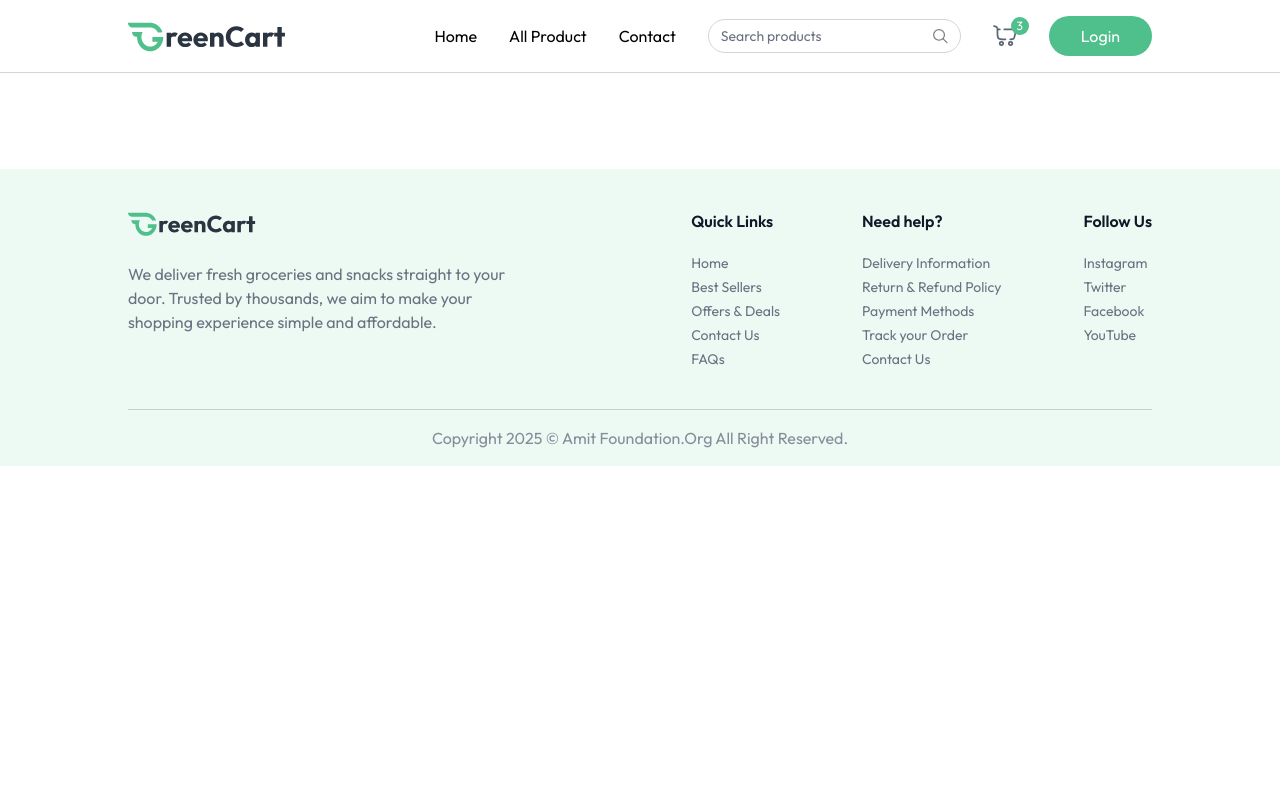
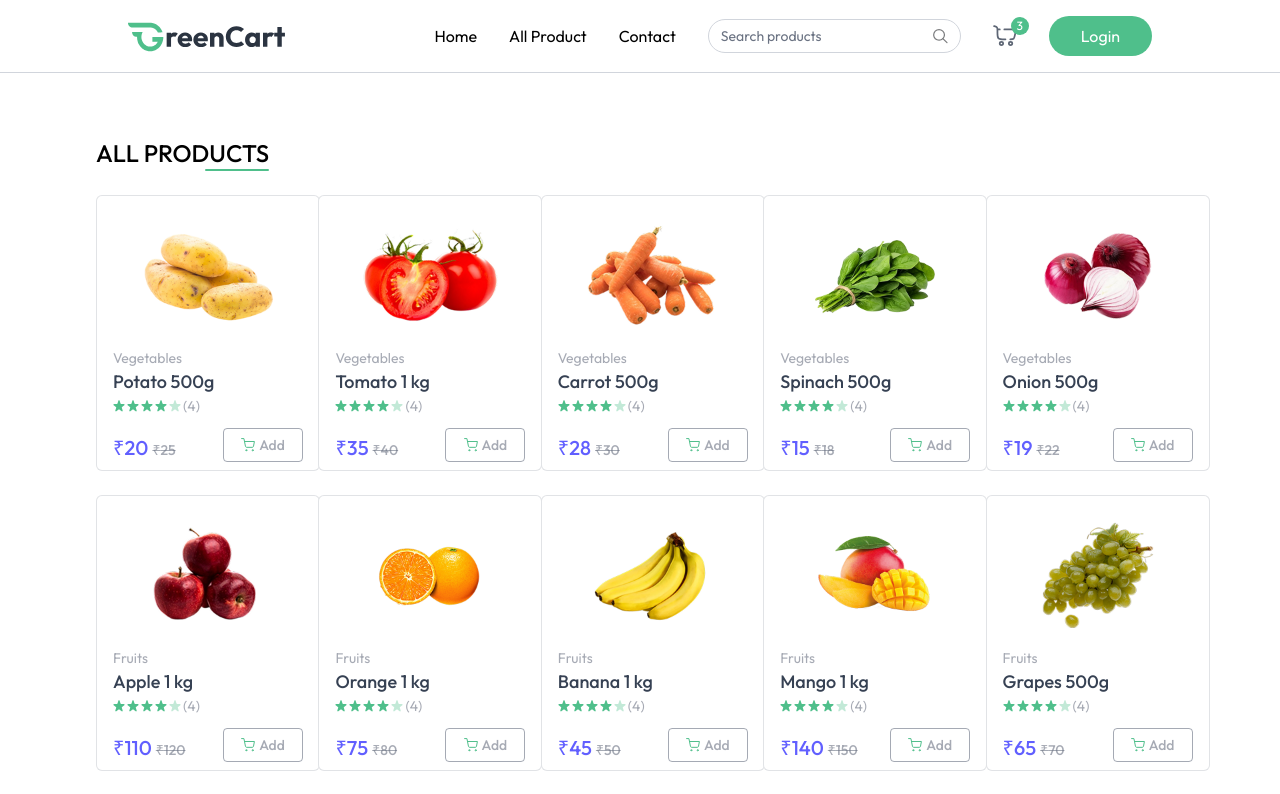
Before and after one commit to amitverma147/grocery-client, a React (Vite) app: page /products in a window 1280 px wide. Shown: the top 794 px of the page. Built offline with nearby package versions, Linux system fonts and the light colour scheme.

Commit message:
all products page done

```diff
--- a/src/App.jsx
+++ b/src/App.jsx
@@ -5,6 +5,7 @@
 import Footer from "./components/Footer";
 import { useAppContext } from "./context/AppContext";
 import Login from "./components/login";
+import AllProducts from "./pages/AllProducts";
 
 const App = () => {
   const isSellerPath = useLocation().pathname.includes("seller");
@@ -19,6 +20,7 @@
       >
         <Routes>
           <Route path="/" element={<Home />} />
+          <Route path="/products" element={<AllProducts />} />
         </Routes>
       </div>
       {!isSellerPath && <Footer />}
--- a/src/components/Navbar.jsx
+++ b/src/components/Navbar.jsx
@@ -1,15 +1,27 @@
-import { useState } from "react";
+import { useEffect, useState } from "react";
 import { NavLink } from "react-router-dom";
 import { assets } from "../assets/assets";
 import { useAppContext } from "../context/AppContext";
 
 const Navbar = () => {
   const [open, setOpen] = useState(false);
-  const { user, setUser, setShowUserLogin, navigate } = useAppContext();
+  const {
+    user,
+    setUser,
+    setShowUserLogin,
+    navigate,
+    setSearchQuery,
+    searchQuery,
+  } = useAppContext();
   const logout = async () => {
     setUser(null);
     navigate("/");
   };
+  useEffect(() => {
+    if (searchQuery.length > 0) {
+      navigate("/products");
+    }
+  }, [searchQuery]);
 
   return (
     <nav className="flex items-center justify-between px-6 md:px-16 lg:px-24 xl:px-32 py-4 border-b border-gray-300 bg-white relative transition-all">
@@ -25,6 +37,7 @@
 
         <div className="hidden lg:flex items-center text-sm gap-2 border border-gray-300 px-3 rounded-full">
           <input
+            onChange={(e) => setSearchQuery(e.target.value)}
             className="py-1.5 w-full bg-transparent outline-none placeholder-gray-500"
             type="text"
             placeholder="Search products"
@@ -105,7 +118,10 @@
               My Orders
             </NavLink>
           )}
-          <NavLink to="/" onClick={()=>setOpen(false)}> Contact</NavLink>
+          <NavLink to="/" onClick={() => setOpen(false)}>
+            {" "}
+            Contact
+          </NavLink>
           {!user ? (
             <button
               onClick={() => {
--- a/src/components/ProductCard.jsx
+++ b/src/components/ProductCard.jsx
@@ -37,9 +37,9 @@
         </div>
         <div className="flex items-end justify-between mt-3">
           <p className="md:text-xl text-base font-medium text-indigo-500">
-            {currency}${product.offerPrice}{" "}
+            {currency}{product.offerPrice}{" "}
             <span className="text-gray-500/60 md:text-sm text-xs line-through">
-              {currency}${product.price}
+              {currency}{product.price}
             </span>
           </p>
           <div onClick={(e)=>{e.stopPropagation()}} className="text-primary">
--- a/src/context/AppContext.jsx
+++ b/src/context/AppContext.jsx
@@ -13,6 +13,7 @@
   const [showUserLogin, setShowUserLogin] = useState(false);
   const [products, setProducts] = useState([]);
   const [cartItems, setCartItems] = useState({});
+  const [searchQuery, setSearchQuery] = useState("");
 
   const fetchProducts = async () => {
     setProducts(dummyProducts);
@@ -65,7 +66,8 @@
     cartItems,
     showUserLogin,
     setShowUserLogin,
-    setUser
+    searchQuery,
+    setSearchQuery
   };
   return <AppContext.Provider value={value}>{children}</AppContext.Provider>;
 };
--- a/src/index.css
+++ b/src/index.css
@@ -7,5 +7,5 @@
 
 @theme {
     --color-primary: '#4fbf8b'
-    --color-primary-dull: #44ae7c
+    --color-primary-dull: '#44ae7c'
 }
--- /dev/null
+++ b/src/pages/AllProducts.jsx
@@ -0,0 +1,37 @@
+import { useEffect, useState } from "react";
+import { useAppContext } from "../context/AppContext";
+import ProductCard from "../components/ProductCard";
+
+const AllProducts = () => {
+  const { products, searchQuery } = useAppContext();
+  const [filteredProducts, setFilteredProducts] = useState([]);
+  useEffect(() => {
+    if (searchQuery.length > 0) {
+      setFilteredProducts(
+        products.filter((product) =>
+          product.name.toLowerCase().includes(searchQuery.toLowerCase())
+        )
+      );
+    } else {
+      setFilteredProducts(products);
+    }
+  }, [products, searchQuery]);
+  return (
+    <div className="mt-16 flex flex-col">
+      <div className="flex flex-col items-end w-max">
+        <p className="text-2xl font-medium uppercase">All Products</p>
+        <div className="w-16 h-0.5 bg-[#4fbf8b] rounded-full"></div>
+      </div>
+
+      <div className="grid grid-cols-2 sm:grid-cols-3 md:grid-cols-4 gap-3 md:gap-6 lg:grid-cols-5 mt-6">
+        {filteredProducts
+          .filter((product) => product.inStock)
+          .map((product, index) => (
+            <ProductCard key={index} product={product} />
+          ))}
+      </div>
+    </div>
+  );
+};
+
+export default AllProducts;
```
